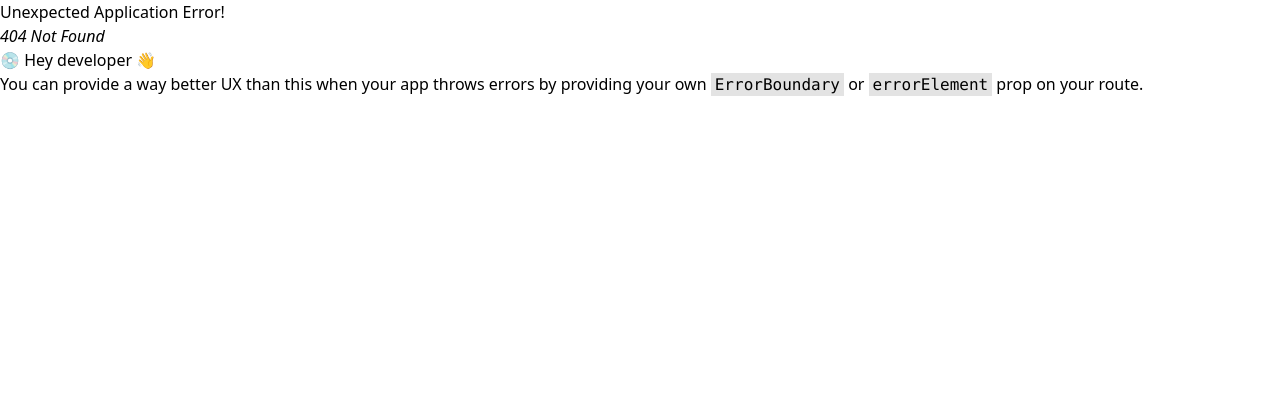
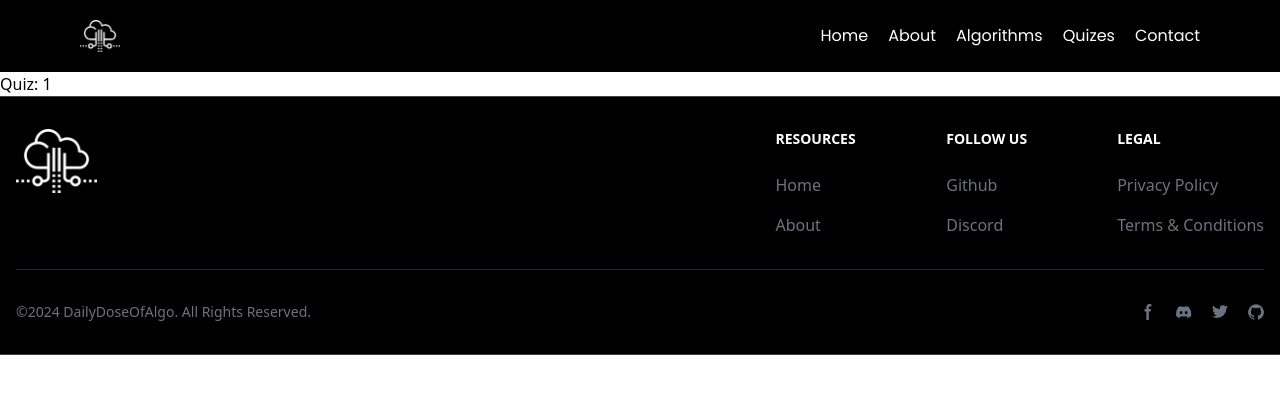
Before and after one commit to Aashish1-1-1/DailyDoseOfAlgo, a React (Vite) app in the folder frontend/: page /quiz/1 in a window 1280 px wide. Before the commit this address had no page. Shown: the top 394 px of the page. Built offline with nearby package versions, Linux system fonts and the light colour scheme; no server answers; a web font is replaced by a local one.

Commit message:
feat: quiz section started

```diff
--- /dev/null
+++ b/frontend/src/components/Quiz/Quiz.jsx
@@ -0,0 +1,21 @@
+import React, { useEffect } from "react";
+import { useParams } from "react-router-dom";
+
+const Quiz = () => {
+  const { name } = useParams();
+
+  useEffect(() => {
+    fetch("http://localhost:8080/api/quiz/" + name)
+      .then((response) => response.json())
+      .then((data) => console.log(data));
+
+  }, [name]);
+
+  return (
+    <>
+      <div>Quiz: {name}</div>
+    </>
+  );
+};
+
+export default Quiz;
--- a/frontend/src/main.jsx
+++ b/frontend/src/main.jsx
@@ -11,7 +11,7 @@ import Login from './components/Login/Login.jsx'
 import DashboardComponent from './components/Dashboard/Dashboard.jsx'
 import Blog from './components/Blog/Blog.jsx'
 import SignUp from './components/SignUp/SignUp.jsx'
-import Loader from './components/Loader/Loader.jsx'
+import Quiz from './components/Quiz/Quiz.jsx'
 
 // method 1
 // const router = createBrowserRouter([
@@ -68,7 +68,7 @@ const router1 = createBrowserRouter(
       <Route path="/dashboard" element={<DashboardComponent />} />
       <Route path="/github/:username" element={<Github />} />
       <Route path="/algorithms/:name" element={<Blog />} />
-      <Route path="/loader" element={<Loader />} />
+      <Route path="/quiz/:name" element={<Quiz />} />
     </Route>
   )
 );
```
